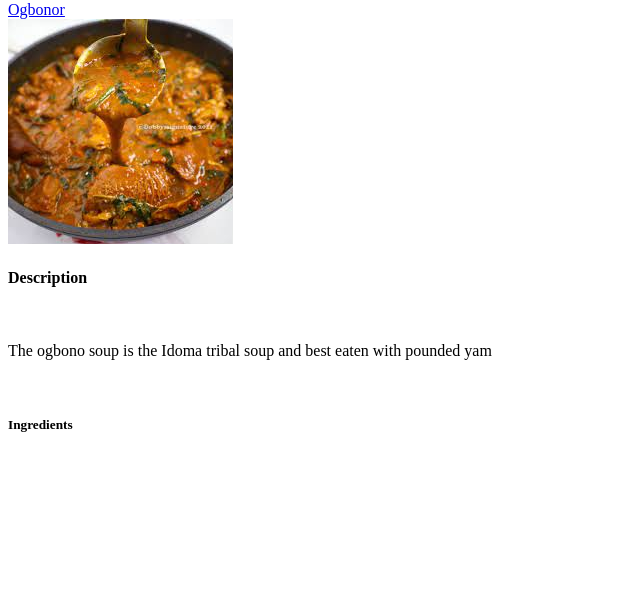
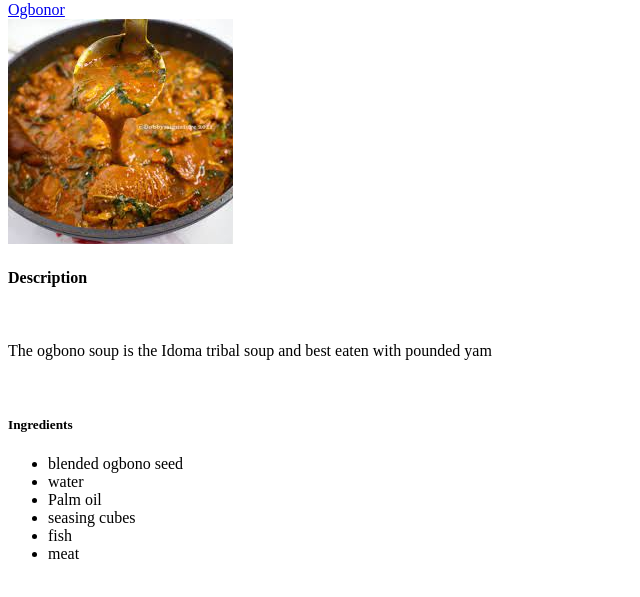
Before and after one commit to Roseokpe/odin_recipes, a plain HTML site: page index.html in a window 1280 px wide. Shown: the part 79-676 px from the top of the page, without its empty margins (0-640 px from the left). Drawn offline with Linux system fonts and the light colour scheme.

Commit message:
Added unordered list

```diff
--- a/index.html
+++ b/index.html
@@ -14,6 +14,14 @@
         <p>The ogbono soup is the Idoma tribal soup and best eaten with pounded yam</p>
         <br>
         <h5>Ingredients</h5>
+        <ul>
+            <li>blended ogbono seed</li>
+            <li>water</li>
+            <li>Palm oil</li>
+            <li>seasing cubes</li>
+            <li>fish</li>
+            <li>meat</li>
+        </ul>
 
     </body>
 </html>
```
